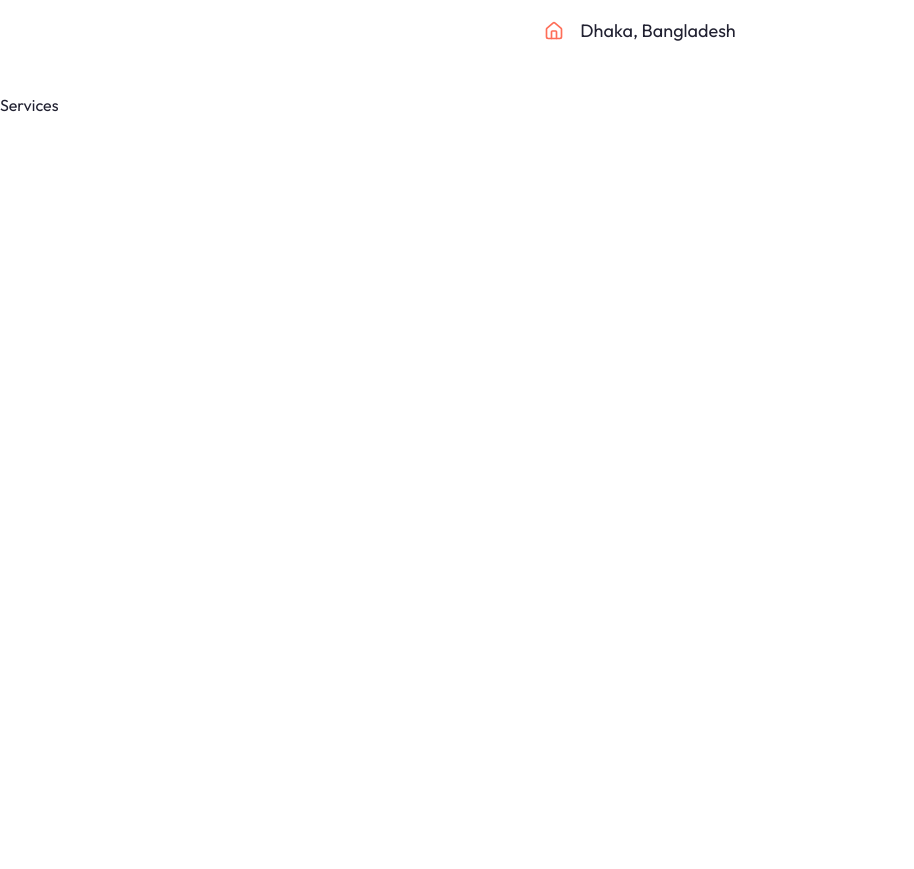
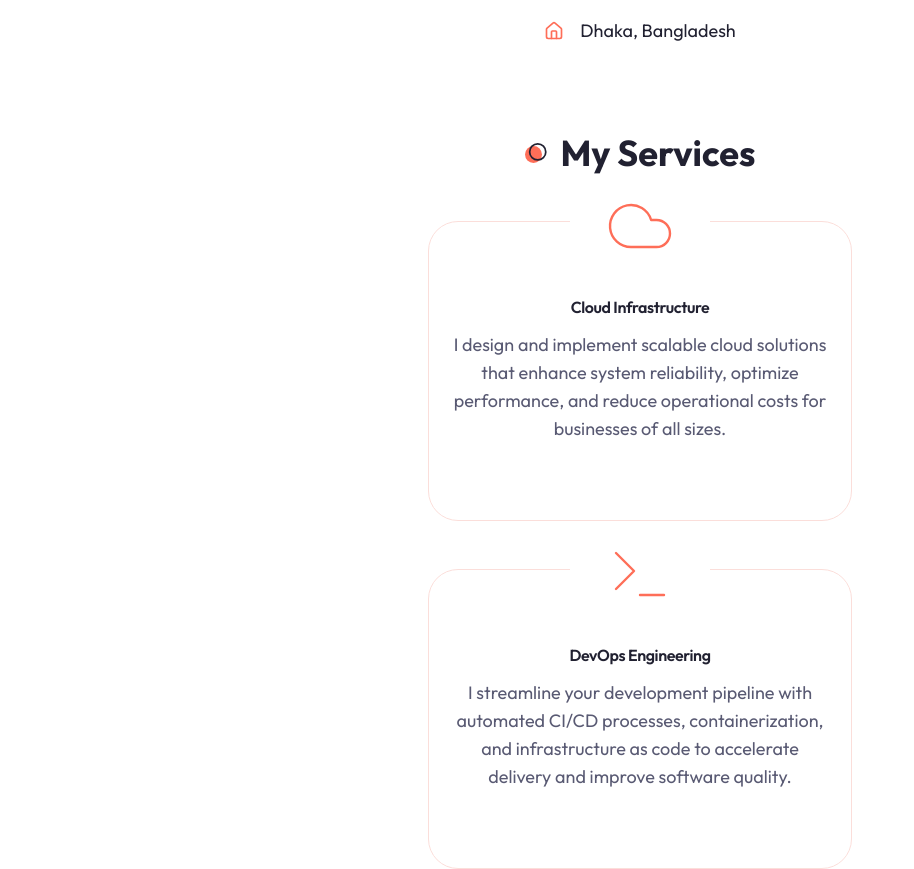
Before and after one commit to asifichy/Web_Portfolio, a Next.js app: page / in a window 1280 px wide. Shown: the part 1340-2209 px from the top of the page, without its empty margins (0-914 px from the left). Built offline with nearby package versions, Linux system fonts and the light colour scheme.

Commit message:
service type added

```diff
--- a/components/Services.jsx
+++ b/components/Services.jsx
@@ -1,9 +1,64 @@
-import React from 'react'
+import { Terminal, Cloud, Code } from "lucide-react";
+import {
+  Card,
+  CardContent,
+  CardDescription,
+  CardHeader,
+  CardTitle,
+} from "@/components/ui/card";
+
+const servicesData = [
+  {
+    icon: <Cloud size={72} strokeWidth={0.8} />,
+    title: "Cloud Infrastructure",
+    description:
+      "I design and implement scalable cloud solutions that enhance system reliability, optimize performance, and reduce operational costs for businesses of all sizes.",
+  },
+  {
+    icon: <Terminal size={72} strokeWidth={0.8} />,
+    title: "DevOps Engineering",
+    description:
+      "I streamline your development pipeline with automated CI/CD processes, containerization, and infrastructure as code to accelerate delivery and improve software quality.",
+  },
+  {
+    icon: <Code size={72} strokeWidth={0.8} />,
+    title: "Web Development",
+    description:
+      "I build modern, responsive web applications using React, Next.js, and other cutting-edge frontend tools, while implementing robust backend solutions with Node.js and Nest.js to create fast, secure, and scalable digital experiences.",
+  },
+];
 
 const Services = () => {
   return (
-    <div>Services</div>
-  )
-}
+    <section className="mt-10 xl:mt-20 mb-12 xl:mb-36">
+      <div className="container mx-auto">
+        <h2 className="section-title mb-12 xl:mb-24 text-center mx-auto">
+          My Services
+        </h2>
+        {/* grid items */}
+        <div className="grid xl:grid-cols-3 justify-center gap-y-12 xl:gap-y-24 xl:gap-x-8">
+          {servicesData.map((item, index) => {
+            return (
+              <Card
+                className="w-full max-w-[424px] h-[300px] flex flex-col pt-16 pb-10 justify-center items-center relative"
+                key={index}
+              >
+                <CardHeader className="text-primary absolute -top-[60px]">
+                  <div className="w-[140px] h-[80px] bg-white  dark:bg-background flex justify-center items-center">
+                    {item.icon}
+                  </div>
+                </CardHeader>
+                <CardContent className="text-center">
+                  <CardTitle className="mb-4">{item.title}</CardTitle>
+                  <CardDescription className='text-lg'>{item.description}</CardDescription>
+                </CardContent>
+              </Card>
+            );
+          })}
+        </div>
+      </div>
+    </section>
+  );
+};
 
-export default Services
+export default Services;
```
